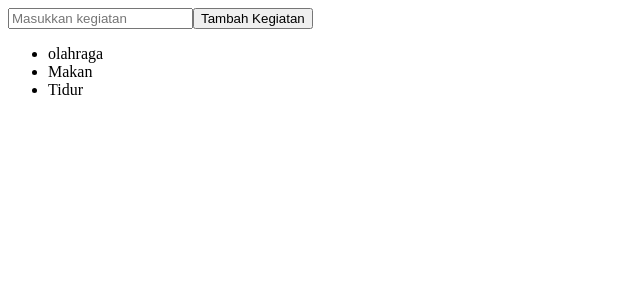
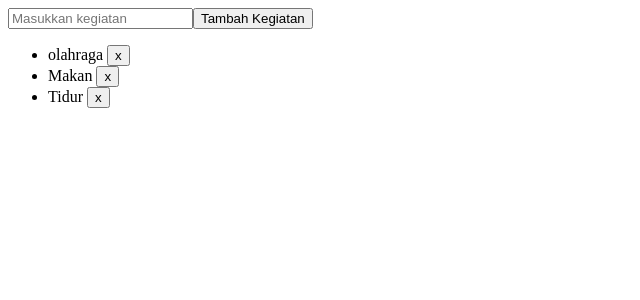
Before and after one commit to Kikosinaga/32-PBK-UTS-233510771, a Vue app: page / in a window 1280 px wide. Shown: the top 300 px of the page, without its empty margins (0-640 px from the left). Built offline with nearby package versions, Linux system fonts and the light colour scheme.

Commit message:
Menambahkan fitur hapus untuk membatalkan kegiatan yang sudah di tambahkan

```diff
--- a/src/components/HelloWorld.vue
+++ b/src/components/HelloWorld.vue
@@ -10,6 +10,10 @@ function addActivity() {
     newActivity.value = ''
   }
 }
+
+function removeActivity(index) {
+  activities.value.splice(index, 1)
+}
 </script>
 
 <template>
@@ -17,7 +21,10 @@ function addActivity() {
     <input type="text" v-model="newActivity" placeholder="Masukkan kegiatan" />
     <button @click="addActivity">Tambah Kegiatan</button>
     <ul>
-      <li v-for="(activity, index) in activities" :key="index">{{ activity }}</li>
+      <li v-for="(activity, index) in activities" :key="index">
+        {{ activity }}
+        <button @click="removeActivity(index)">x</button>
+      </li>
     </ul>
   </div>
 </template>
```
